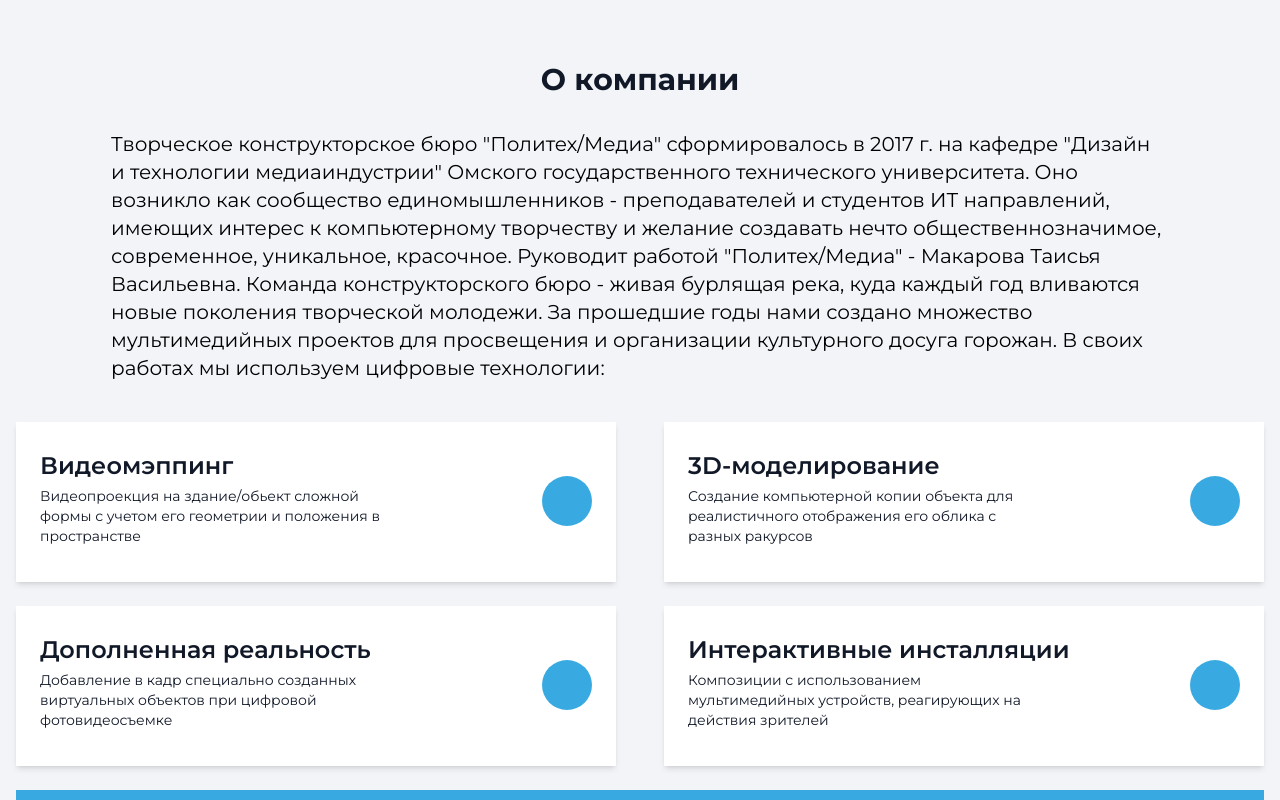
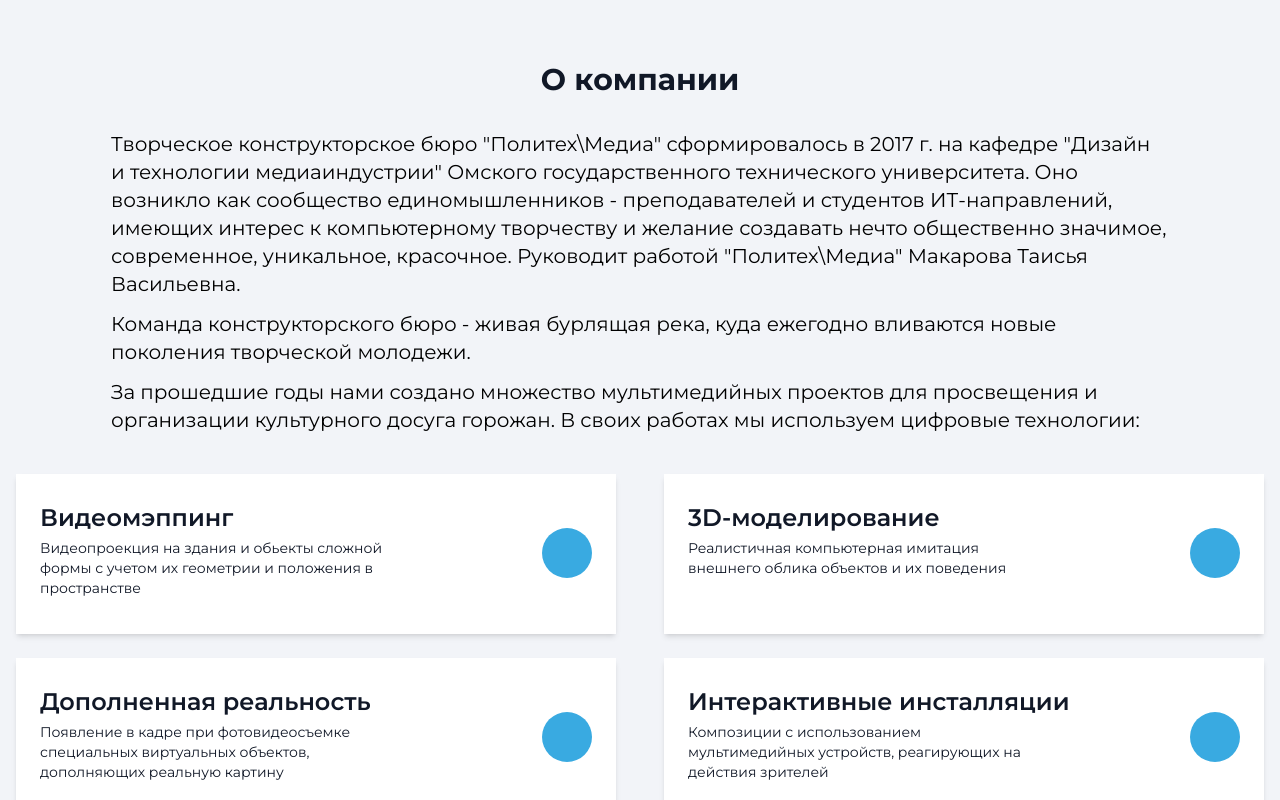
Before and after one commit to kirillisomska/politech-media, a Next.js app: page / in a window 1280 px wide. Shown: the part 880-1680 px from the top of the page. Built offline with nearby package versions, Linux system fonts and the light colour scheme; no server answers; the database is empty.

Commit message:
change text on main page

```diff
--- a/app/page.tsx
+++ b/app/page.tsx
@@ -50,7 +50,7 @@ export default async function Home() {
             <div className=" shadow-md w-full xl:max-w-[342px] h-[225px] py-4 px-6 bg-white">
               <h2 className="text-[#39AAE1] text-7xl font-bold">2</h2>
               <h3 className="font-semibold text-xl text-gray-900 mt-4">
-                Разрабатываем форму, дизайн и информационное наполнение продукта
+                Разрабатываем форму, дизайн и контент цифровых продуктов
               </h3>
             </div>
 
@@ -69,20 +69,26 @@ export default async function Home() {
             О компании
           </h2>
 
-          <p className="max-w-[1058px] m-auto my-8 text-xl mb-[40px]">
-            Творческое конструкторское бюро &quot;Политех/Медиа&quot;
+          <p className="max-w-[1058px] m-auto mt-8 text-xl mb-3">
+            Творческое конструкторское бюро &quot;Политех\Медиа&quot;
             сформировалось в 2017 г. на кафедре &quot;Дизайн и технологии
             медиаиндустрии&quot; Омского государственного технического
             университета. Оно возникло как сообщество единомышленников -
-            преподавателей и студентов ИТ направлений, имеющих интерес к
-            компьютерному творчеству и желание создавать нечто
-            общественнозначимое, современное, уникальное, красочное. Руководит
-            работой &quot;Политех/Медиа&quot; - Макарова Таисья Васильевна.
-            Команда конструкторского бюро - живая бурлящая река, куда каждый год
-            вливаются новые поколения творческой молодежи. За прошедшие годы
-            нами создано множество мультимедийных проектов для просвещения и
-            организации культурного досуга горожан. В своих работах мы
-            используем цифровые технологии:
+            преподавателей и студентов ИТ-направлений, имеющих интерес к
+            компьютерному творчеству и желание создавать нечто общественно
+            значимое, современное, уникальное, красочное. Руководит работой
+            &quot;Политех\Медиа&quot; Макарова Таисья Васильевна.
+          </p>
+
+          <p className="max-w-[1058px] m-auto text-xl my-3">
+            Команда конструкторского бюро - живая бурлящая река, куда ежегодно
+            вливаются новые поколения творческой молодежи.
+          </p>
+
+          <p className="max-w-[1058px] m-auto text-xl mb-[40px]">
+            За прошедшие годы нами создано множество мультимедийных проектов для
+            просвещения и организации культурного досуга горожан. В своих
+            работах мы используем цифровые технологии:
           </p>
 
           <div className="flex flex-wrap gap-6 justify-between">
@@ -91,7 +97,7 @@ export default async function Home() {
                 Видеомэппинг
               </h3>
               <p className="text-gray-900 text-sm max-w-[65%]">
-                Видеопроекция на здание/обьект сложной формы с учетом его
+                Видеопроекция на здания и обьекты сложной формы с учетом их
                 геометрии и положения в пространстве
               </p>
               <div className="absolute bottom-[35%] right-[24px] w-[50px] h-[50px] bg-[#39AAE1] rounded-[50%]"></div>
@@ -102,8 +108,8 @@ export default async function Home() {
                 3D-моделирование
               </h3>
               <p className="text-gray-900 text-sm max-w-[65%]">
-                Создание компьютерной копии объекта для реалистичного
-                отображения его облика с разных ракурсов
+                Реалистичная компьютерная имитация внешнего облика объектов и их
+                поведения
               </p>
               <div className="absolute bottom-[35%] right-[24px] w-[50px] h-[50px] bg-[#39AAE1] rounded-[50%]"></div>
             </div>
@@ -113,8 +119,8 @@ export default async function Home() {
                 Дополненная реальность
               </h3>
               <p className="text-gray-900 text-sm max-w-[65%]">
-                Добавление в кадр специально созданных виртуальных объектов при
-                цифровой фотовидеосъемке
+                Появление в кадре при фотовидеосъемке специальных виртуальных
+                объектов, дополняющих реальную картину
               </p>
               <div className="absolute bottom-[35%] right-[24px] w-[50px] h-[50px] bg-[#39AAE1] rounded-[50%]"></div>
             </div>
@@ -137,9 +143,9 @@ export default async function Home() {
             </p>
             <Link
               href="#contacts"
-              className="bg-white p-2 text-xs text-[#39AAE1] font-semibold shadow-sm flex items-center justify-center text-center max-h-14"
+              className="bg-white p-2 text-xs text-[#39AAE1] font-semibold shadow-sm flex items-center justify-center text-center max-h-14 cursor-pointer"
             >
-              Связаться
+              Звоните или пишите
             </Link>
           </div>
         </section>
```
